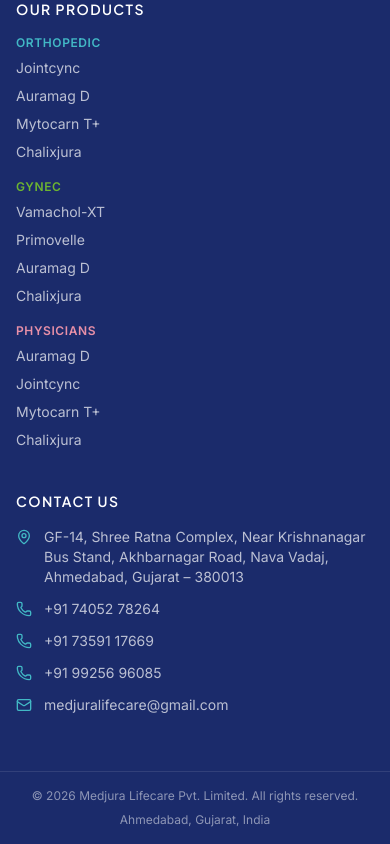
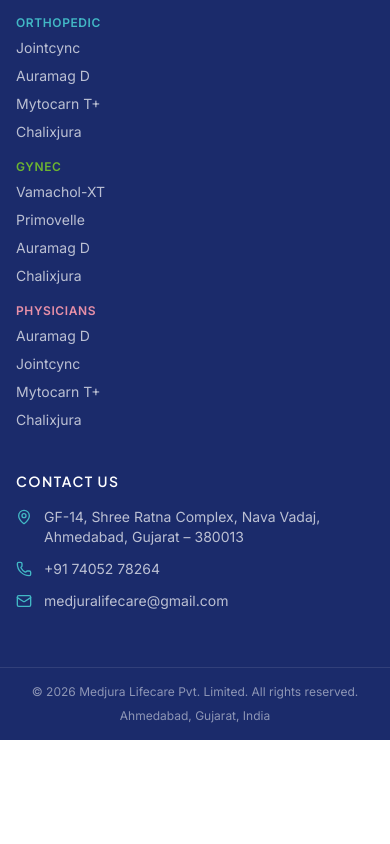
Before and after one commit to mnkatriya2701-bot/medjura, a Next.js app: page /about in a window 390 px wide. Shown: the part 3934-4778 px from the top of the page. After the commit the page ends 4674 px from the top, so only its background shows below. Built offline with nearby package versions, Linux system fonts and the light colour scheme.

Commit message:
Add touch swipe to hero product carousel; update HQ address and contact phones

```diff
--- a/src/components/home/ProductCarousel.tsx
+++ b/src/components/home/ProductCarousel.tsx
@@ -1,6 +1,6 @@
 "use client";
 
-import { useEffect, useState, useCallback } from "react";
+import { useEffect, useState, useCallback, useRef } from "react";
 import Image from "next/image";
 import Link from "next/link";
 import { ChevronLeft, ChevronRight, ArrowRight, Shield, Award, MapPin } from "lucide-react";
@@ -33,6 +33,21 @@ export function ProductCarousel() {
 
   const next = useCallback(() => goTo(current + 1), [current, goTo]);
   const prev = useCallback(() => goTo(current - 1), [current, goTo]);
+
+  const touchStartX = useRef<number | null>(null);
+  const SWIPE_THRESHOLD = 50;
+
+  const handleTouchStart = (e: React.TouchEvent) => {
+    touchStartX.current = e.touches[0].clientX;
+  };
+
+  const handleTouchEnd = (e: React.TouchEvent) => {
+    if (touchStartX.current === null) return;
+    const deltaX = e.changedTouches[0].clientX - touchStartX.current;
+    if (deltaX > SWIPE_THRESHOLD) prev();
+    else if (deltaX < -SWIPE_THRESHOLD) next();
+    touchStartX.current = null;
+  };
 
   useEffect(() => {
     const t = setInterval(next, 4500);
@@ -123,7 +138,11 @@ export function ProductCarousel() {
               <div className={cn("absolute inset-8 rounded-full bg-gradient-to-br blur-3xl transition-all duration-700", style.glowColor, "to-transparent")} />
 
               {/* Slides */}
-              <div className="relative aspect-[4/3] rounded-2xl overflow-hidden">
+              <div
+                className="relative aspect-[4/3] rounded-2xl overflow-hidden touch-pan-y"
+                onTouchStart={handleTouchStart}
+                onTouchEnd={handleTouchEnd}
+              >
                 {slides.map((s, i) => (
                   <div
                     key={s.id}
--- a/src/data/branches.json
+++ b/src/data/branches.json
@@ -16,7 +16,7 @@
     "type": "headquarters",
     "address": {
       "line1": "GF-14, Shree Ratna Complex",
-      "line2": "Near Krishnanagar Bus Stand, Akhbarnagar Road, Nava Vadaj",
+      "line2": "Nava Vadaj",
       "city": "Ahmedabad",
       "district": "Ahmedabad",
       "state": "Gujarat",
@@ -25,7 +25,6 @@
     },
     "contact": {
       "phone": "+91 74052 78264",
-      "phones": ["+91 74052 78264", "+91 73591 17669", "+91 99256 96085"],
       "email": "medjuralifecare@gmail.com"
     },
     "coordinates": {
@@ -43,7 +42,7 @@
       "region": "Central Gujarat",
       "address": {
         "line1": "GF-14, Shree Ratna Complex",
-        "line2": "Near Krishnanagar Bus Stand, Akhbarnagar Road, Nava Vadaj",
+        "line2": "Nava Vadaj",
         "city": "Ahmedabad",
         "district": "Ahmedabad",
         "state": "Gujarat",
```
